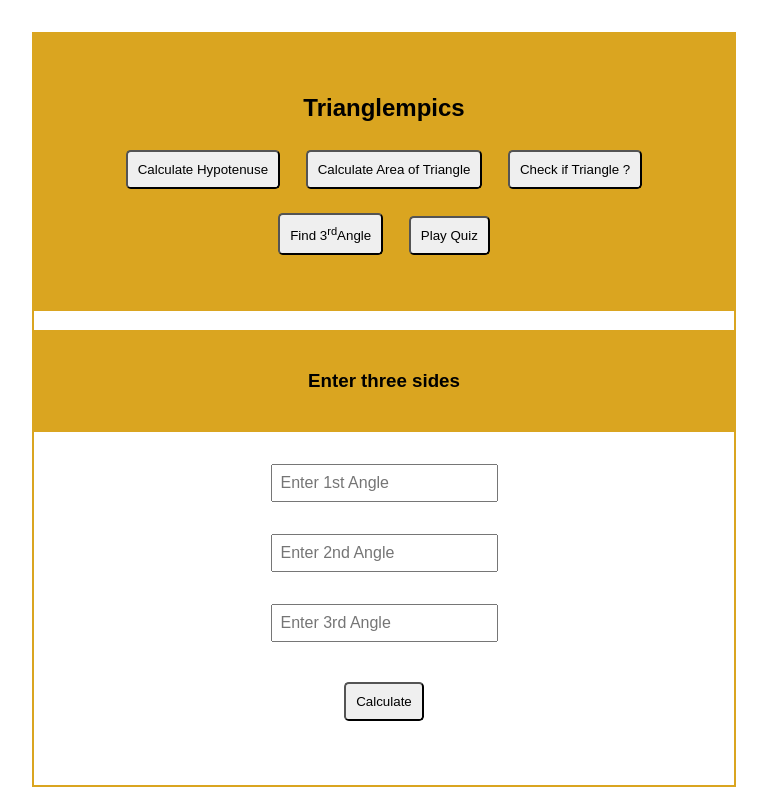
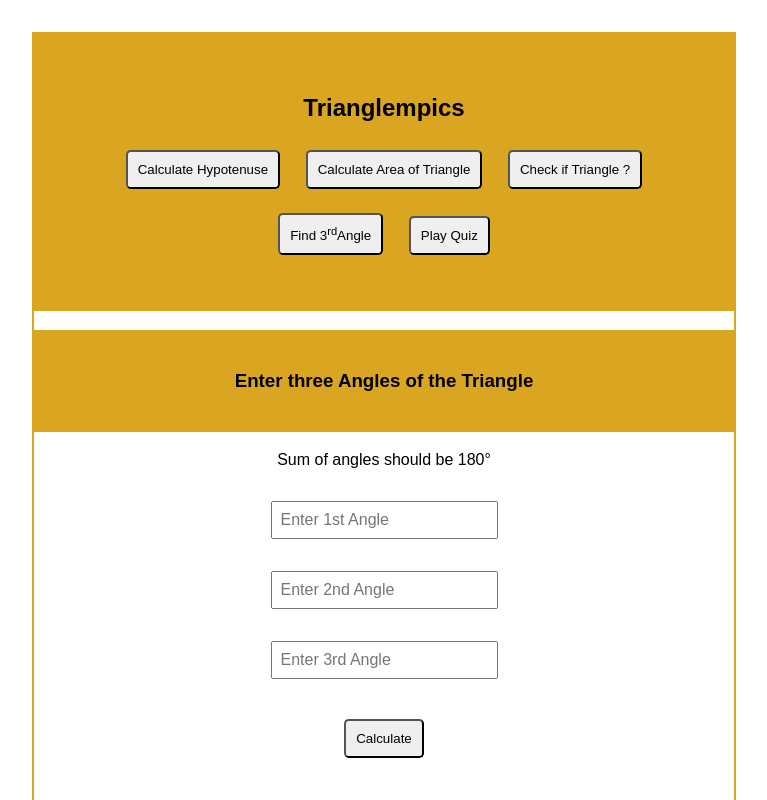
Before and after one commit to rkapoor10/triangles-app, a React (Create React App) app: page / in a window 1280 px wide. Both pictures are taken after a click on the button "Check if Triangle ?". Shown: the top 800 px of the page, without its empty margins (256-1023 px from the left). Built offline with nearby package versions, Linux system fonts and the light colour scheme.

Commit message:
update app.js

```diff
--- a/src/cateogory/checkTriangle.js
+++ b/src/cateogory/checkTriangle.js
@@ -21,7 +21,8 @@ function Check() {
   }
   return (
     <section>
-      <h3 className="head">Enter three sides</h3>
+      <h3 className="head">Enter three Angles of the Triangle</h3>
+      <p>Sum of angles should be 180°</p>
       <form onSubmit={checkTriangle}>
         <label>
           <input
```
